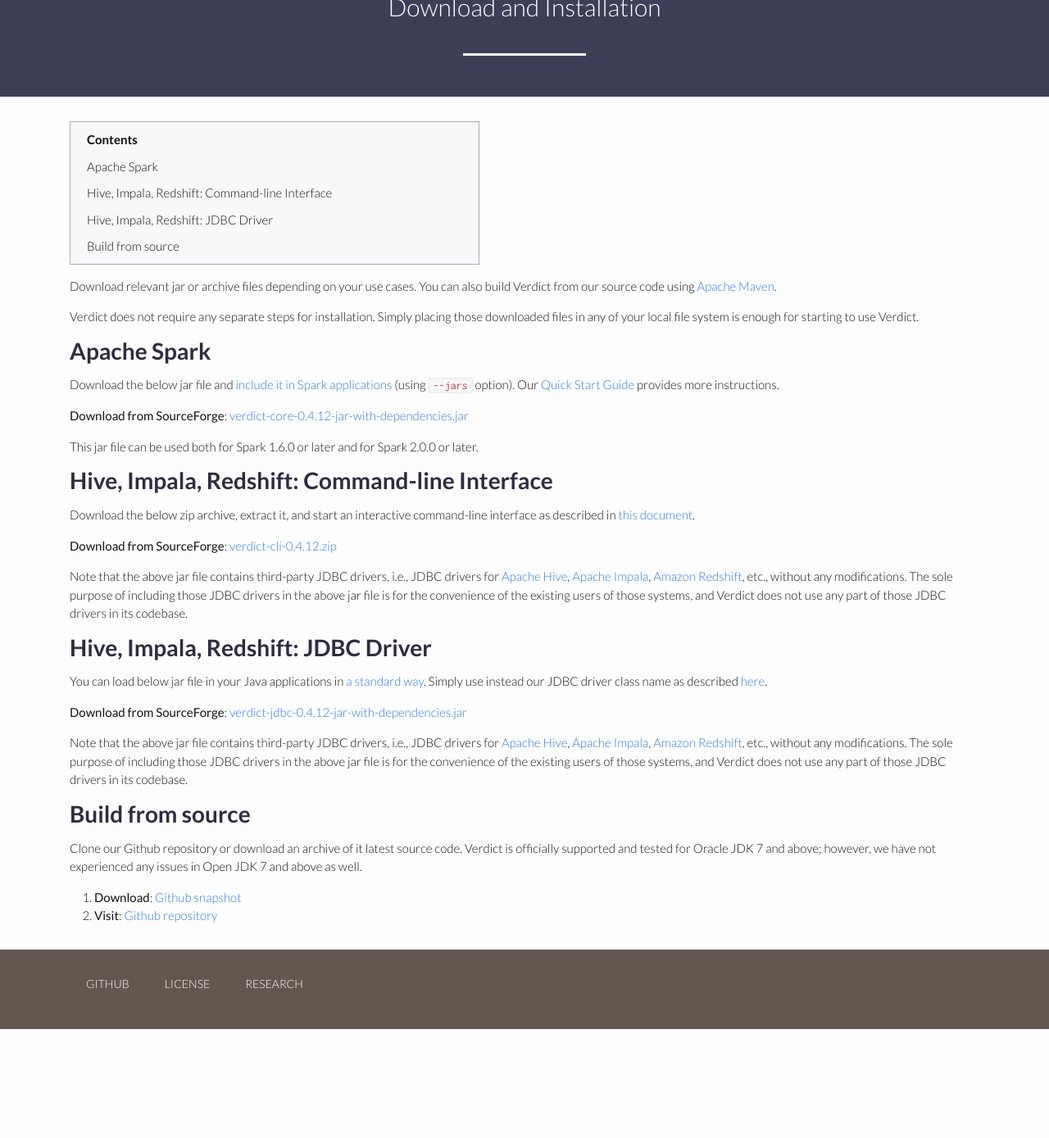
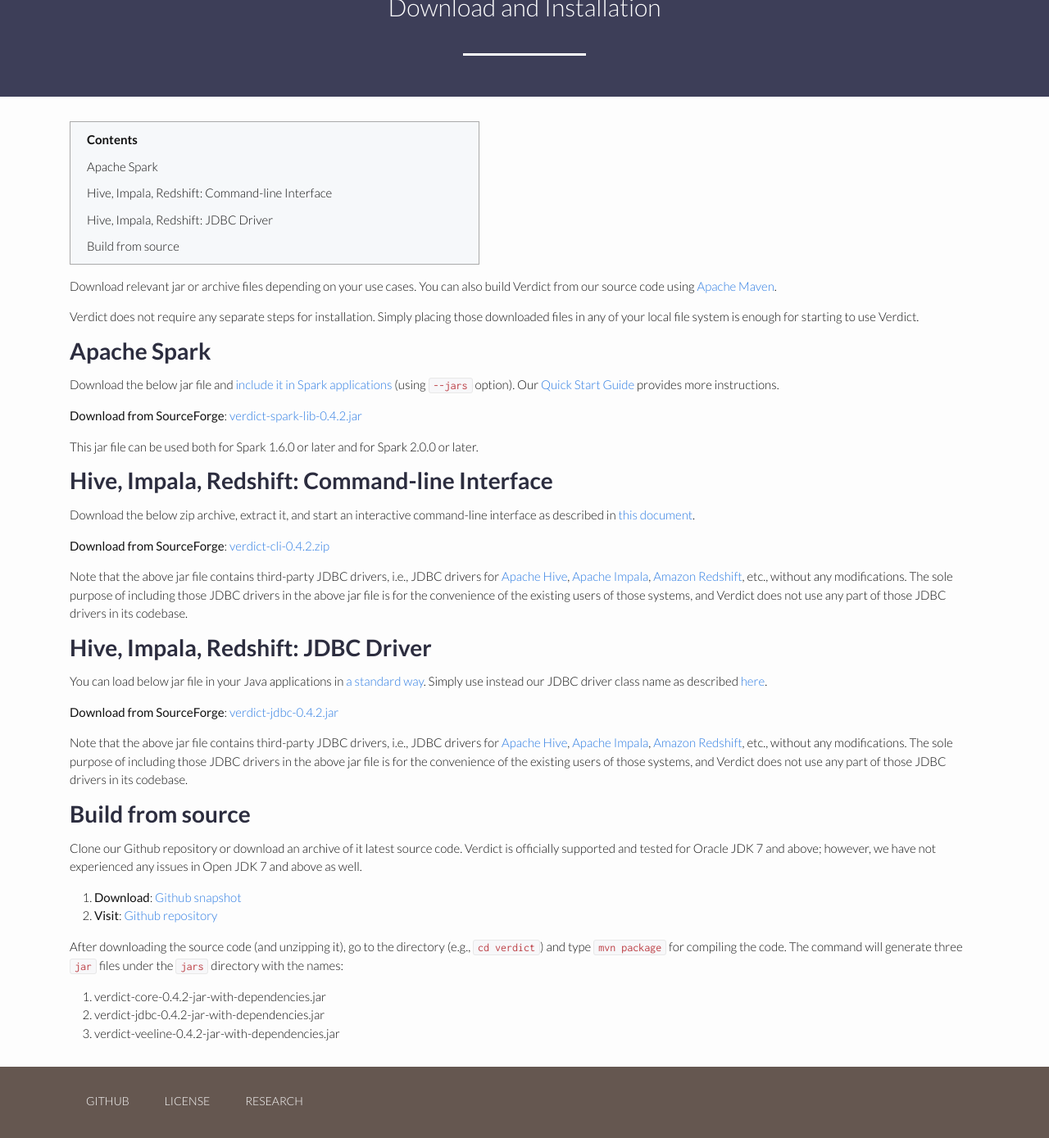
Before and after one commit to verdict-project/verdict-project.github.io, a Jekyll site: the page built from download/index.md, in a window 1280 px wide and 1400 px high, scrolled down 108 px. Shown: the top 1389 px of the window at 82% size. Built offline with Jekyll 4.4.1, drawn with Linux system fonts in a browser that asks for light colours; nearby versions of some CDN libraries; before the commit the page ends 1364 px from its top, so only the background shows below that.

```diff
--- a/_config.yml
+++ b/_config.yml
@@ -26,11 +26,11 @@ kramdown:
       start_line: 1
 
 # Project settings
-version: 0.4.12
+version: 0.4.2
 github_link: https://github.com/mozafari/verdict
-verdict_core_jar_name: verdict-core-0.4.12-jar-with-dependencies.jar
-verdict_core_jar_url: https://sourceforge.net/projects/verdict/files/0.4/verdict-core-0.4.12-jar-with-dependencies.jar/download
-verdict_jdbc_jar_name: verdict-jdbc-0.4.12-jar-with-dependencies.jar
-verdict_jdbc_jar_url: https://sourceforge.net/projects/verdict/files/0.4/verdict-jdbc-0.4.12-jar-with-dependencies.jar/download
-verdict_command_line_zip_name: verdict-cli-0.4.12.zip
-verdict_command_line_zip_url: https://sourceforge.net/projects/verdict/files/0.4/verdict-cli-0.4.12.zip/download
+verdict_core_jar_name: verdict-spark-lib-0.4.2.jar
+verdict_core_jar_url: https://sourceforge.net/projects/verdict/files/0.4/verdict-spark-lib-0.4.2.jar/download
+verdict_jdbc_jar_name: verdict-jdbc-0.4.2.jar
+verdict_jdbc_jar_url: https://sourceforge.net/projects/verdict/files/0.4/verdict-jdbc-0.4.2.jar/download
+verdict_command_line_zip_name: verdict-cli-0.4.2.zip
+verdict_command_line_zip_url: https://sourceforge.net/projects/verdict/files/0.4/verdict-cli-0.4.2.zip/download
--- a/download/index.md
+++ b/download/index.md
@@ -43,3 +43,8 @@ Clone our Github repository or download an archive of it latest source code. Ver
 
 1. **Download**: [Github snapshot](https://github.com/mozafari/verdict/archive/master.zip)
 1. **Visit**: [Github repository](https://github.com/mozafari/verdict)
+
+After downloading the source code (and unzipping it), go to the directory (e.g., `cd verdict`) and type `mvn package` for compiling the code. The command will generate three `jar` files under the `jars` directory with the names:
+1. verdict-core-{{ site.version }}-jar-with-dependencies.jar
+1. verdict-jdbc-{{ site.version }}-jar-with-dependencies.jar
+1. verdict-veeline-{{ site.version }}-jar-with-dependencies.jar
```
